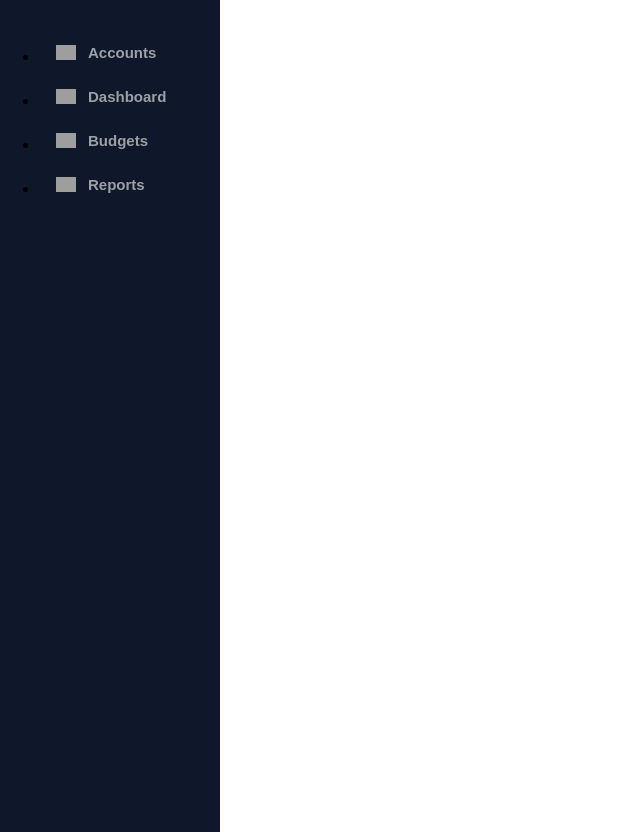
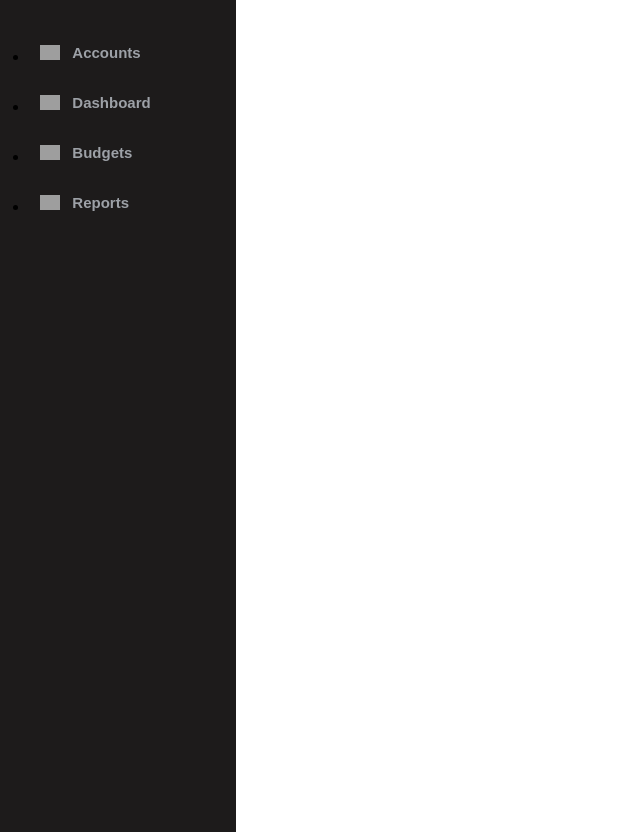
Before and after one commit to marcuandrei1/MoneyManagementApp, a React (Create React App) app in the folder MoneyManagementApp_frontend/: page / in a window 1280 px wide. Shown: the whole page, without its empty margins (0-640 px from the left). Built offline with nearby package versions, Linux system fonts and the light colour scheme; grey boxes are pictures that could not be loaded.

Commit message:
design butoane sidebar complet dar nu merg imaginile

```diff
--- a/MoneyManagementApp_frontend/src/styles/sidebarStyle.css
+++ b/MoneyManagementApp_frontend/src/styles/sidebarStyle.css
@@ -1,12 +1,12 @@
 .sidebar {
   width: 220px;
-  background-color: #0f172a; /* dark navy */
-  padding: 16px 0;
+  background-color: #1d1b1b;
+  padding: 16px 16px 16px 0px;
   height: 100vh;
 }
 
 .list-group-item {
-  margin: 4px 0;
+  margin: 10px -10px;
   border: none;
   background: none;
 }
@@ -16,7 +16,7 @@
   display: flex;
   align-items: center;
   gap: 12px;
-  padding: 10px 16px;
+  padding: 10px 0px;
   border-radius: 8px;
   background: transparent;
   color: #9da1a7;
@@ -28,13 +28,14 @@
 }
 
 .side-bar-btn:hover {
-  background-color: #1e293b;
+  background-color: #424750;
   color: #e2e8f0;
 }
 
 .side-bar-button-image {
   width: 20px;
   height: 20px;
+  padding-left: 1cap;
   object-fit: contain;
 }
 
```
